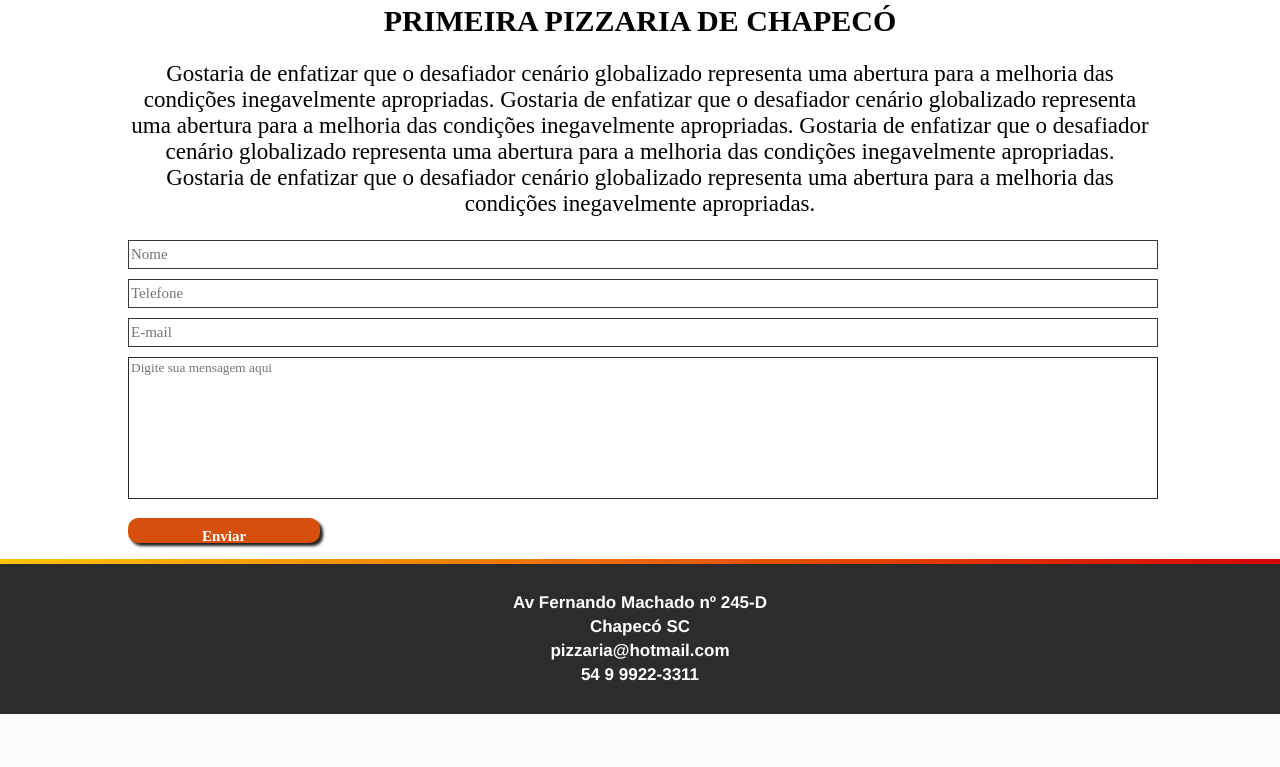
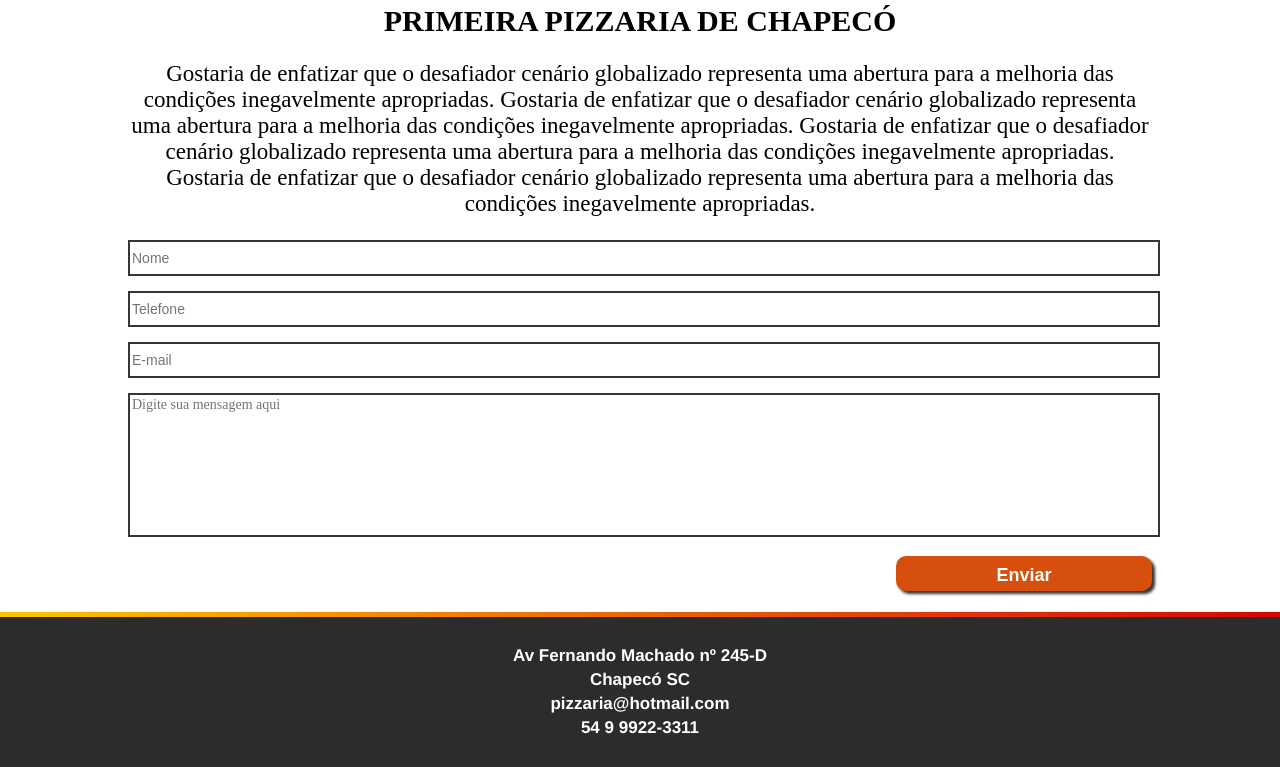
Before and after one commit to fabricioromanii/TrabalhoSiteProgII, a PHP site: page / in a window 1280 px wide. Shown: the part 829-1596 px from the top of the page. Before the commit the page ends 1543 px from the top, so only its background shows below. Run offline with PHP 8.4, Linux system fonts and the light colour scheme.

Commit message:
mudando css

```diff
--- a/css/footer.css
+++ b/css/footer.css
@@ -1,5 +1,5 @@
 footer {
-    background-color: rgb(44, 44, 44);
+    background-color: #2c2c2c;
     position: relative;
     bottom: 0;
     top: 6px;
--- a/css/formulario.css
+++ b/css/formulario.css
@@ -11,21 +11,12 @@
 }
 
 input {
-    height:25px;
-    margin-bottom: 10px;
-    background-color: rgb(255, 255, 255);
-    border: 1px solid rgb(55, 54, 54);
-    font-family: 'Montserrat';
-    color: rgb(0, 0, 0);
-    font-size: 15px;
-}
-
-input:hover {
-    border-color: #d64f0c;
-}
-
-textarea:hover {
-    border-color: #d64f0c;
+    height:30px;
+    margin-bottom: 15px;
+    background-color: #ffffff;
+    border: 2px solid #373636;
+    color: #000000;
+    font-size:14px
 }
 
 .field-nome {
@@ -41,29 +32,32 @@ textarea:hover {
 }
 
 .field-mensagem {
-    color: rgb(0, 0, 0);
+    font-size:14px;
+    color: #000000;
     width: 80vw;
     height: 17vh;
     margin-bottom: 15px;
     background-color: #ffffff;
-    border: 1px solid rgb(43, 43, 43);
+    border: 2px solid #373636;
     font-family: 'Montserrat';
     resize: none;
 }
 
 .field-enviar {
-    width: 15vw;
-    padding: 10px;
+    width: 20vw;
+    height:35px;
+    padding: 9px;
     background-color: #d64f0c;
-    color: rgb(255, 255, 255);
+    color: #ffffff;
     cursor: pointer;
     border-radius: 10px;
+    float: right;
     border: 0;
     font-weight: bold;
-    font-size: 15px;
-    box-shadow: 3px 3px 3px rgb(31, 31, 31);
+    font-size: 18px;
+    box-shadow: 3px 3px 3px #353434;
 }
 
 .field-enviar:hover {
-    color: #138BB1;
+    background-color: #e87840;
 }
--- a/css/imagemInicial.css
+++ b/css/imagemInicial.css
@@ -7,7 +7,7 @@
     top: 40px;
     left: 550px;
     text-align: center;
-    color: rgb(243, 243, 243);
+    color: #f3f3f3;
     font-size: 35pt;
     font-weight: bold;
     font-family: 'Montserrat';
--- a/css/index.css
+++ b/css/index.css
@@ -1,5 +1,5 @@
 body{
-    background-color: rgb(255, 255, 255);
+    background-color: #ffffff;
     margin:0
 }
 
```
